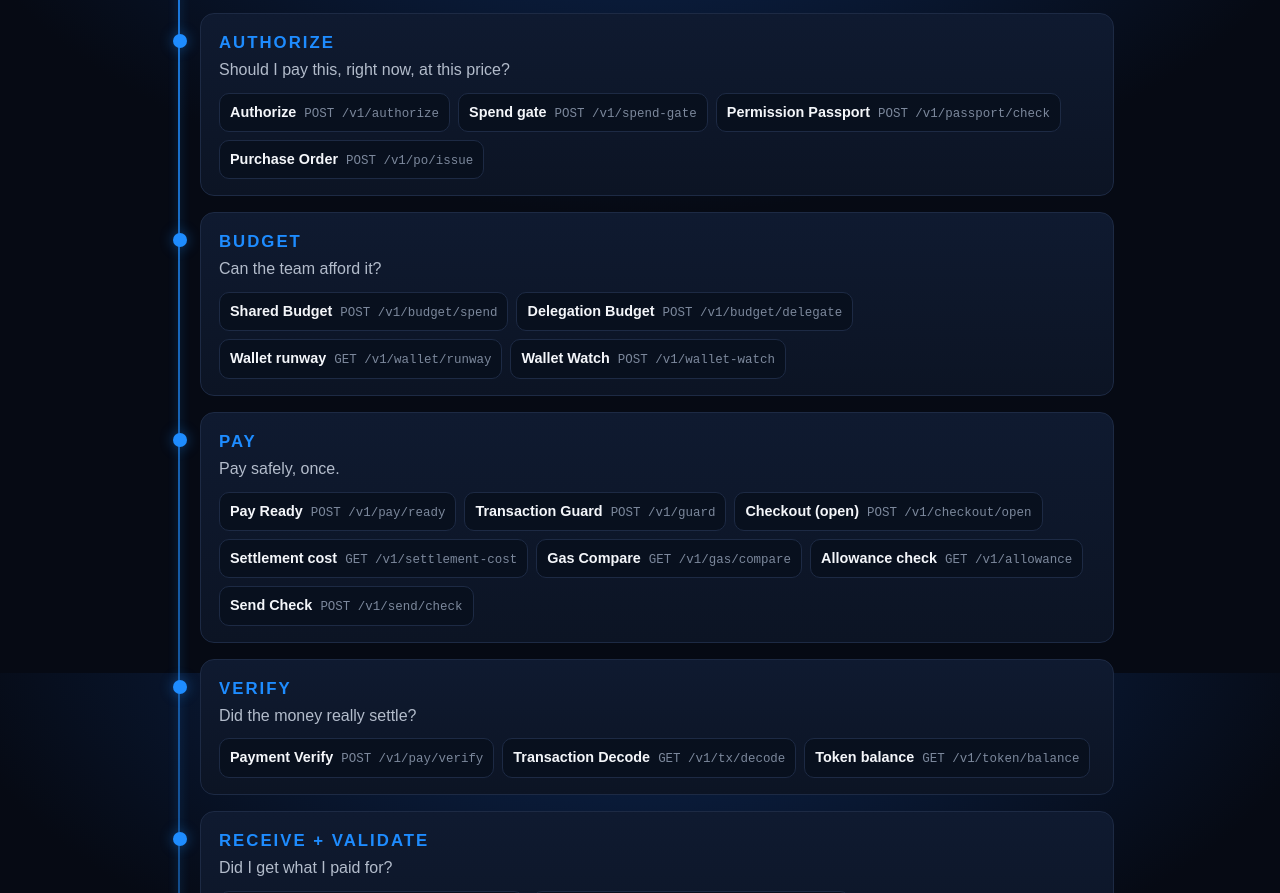
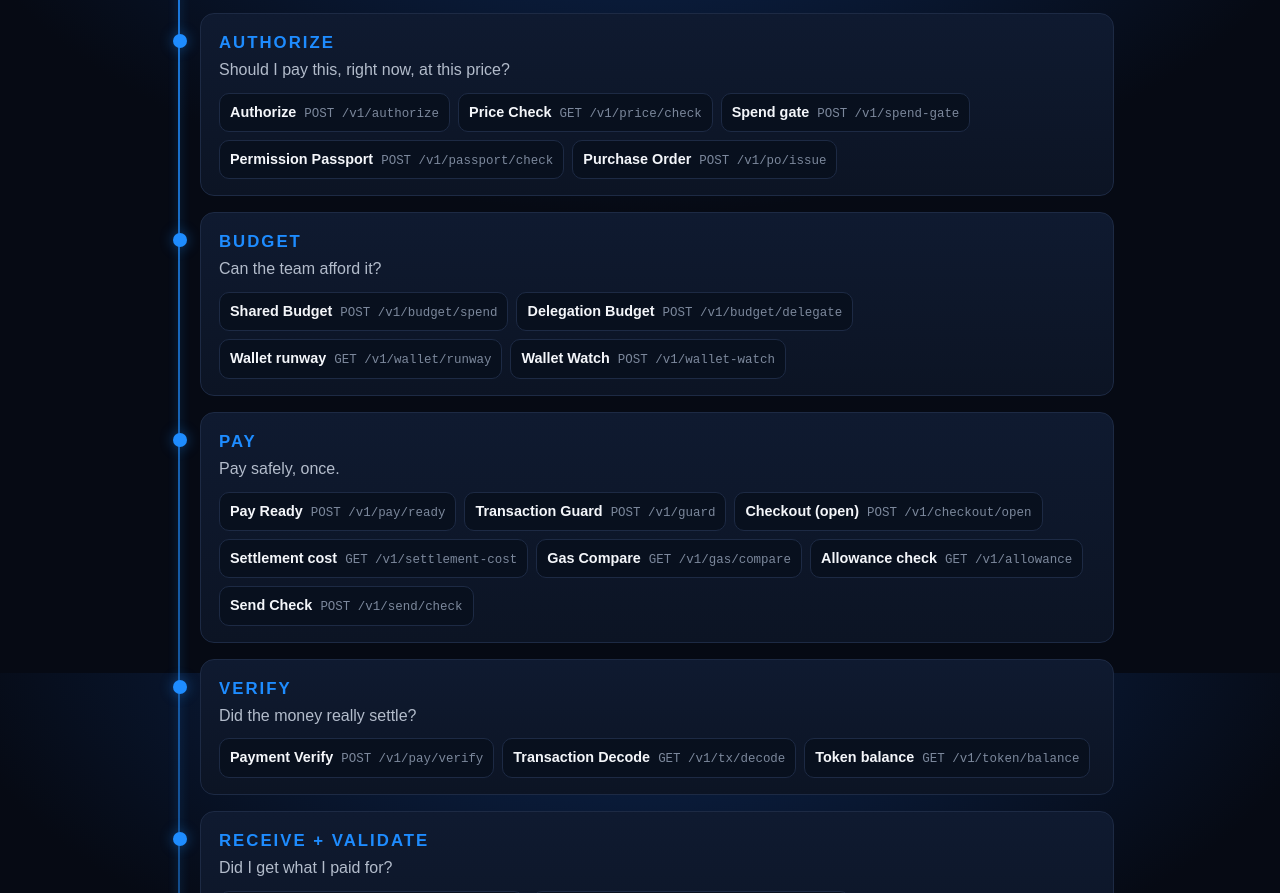
Before and after one commit to OMENZ2026/OMENZ-site, a website: page journey/index.html in a window 1280 px wide. Shown: the part 927-1820 px from the top of the page. Drawn offline with Linux system fonts and the light colour scheme; no server answers.

Commit message:
Journey: Price Check at AUTHORIZE

```diff
--- a/journey/index.html
+++ b/journey/index.html
@@ -71,7 +71,7 @@
   const STOPS = [
     ["DISCOVER", "Which paid tool can do this job?", [["Capability Finder", "GET /v1/market/find"], ["Market job desk", "POST /v1/market/job"], ["Cheapest working tool", "GET /v1/market/cheapest"]]],
     ["TRUST", "Is this seller real and reliable?", [["Reliability score", "GET /v1/market/reliability"], ["Payee check", "GET /v1/market/payee"], ["Seller track record", "GET /v1/seller-record"], ["Proof of life", "GET /v1/alive"], ["Token Check", "GET /v1/token/check"], ["Domain Check", "GET /v1/domain/check"]]],
-    ["AUTHORIZE", "Should I pay this, right now, at this price?", [["Authorize", "POST /v1/authorize"], ["Spend gate", "POST /v1/spend-gate"], ["Permission Passport", "POST /v1/passport/check"], ["Purchase Order", "POST /v1/po/issue"]]],
+    ["AUTHORIZE", "Should I pay this, right now, at this price?", [["Authorize", "POST /v1/authorize"], ["Price Check", "GET /v1/price/check"], ["Spend gate", "POST /v1/spend-gate"], ["Permission Passport", "POST /v1/passport/check"], ["Purchase Order", "POST /v1/po/issue"]]],
     ["BUDGET", "Can the team afford it?", [["Shared Budget", "POST /v1/budget/spend"], ["Delegation Budget", "POST /v1/budget/delegate"], ["Wallet runway", "GET /v1/wallet/runway"], ["Wallet Watch", "POST /v1/wallet-watch"]]],
     ["PAY", "Pay safely, once.", [["Pay Ready", "POST /v1/pay/ready"], ["Transaction Guard", "POST /v1/guard"], ["Checkout (open)", "POST /v1/checkout/open"], ["Settlement cost", "GET /v1/settlement-cost"], ["Gas Compare", "GET /v1/gas/compare"], ["Allowance check", "GET /v1/allowance"], ["Send Check", "POST /v1/send/check"]]],
     ["VERIFY", "Did the money really settle?", [["Payment Verify", "POST /v1/pay/verify"], ["Transaction Decode", "GET /v1/tx/decode"], ["Token balance", "GET /v1/token/balance"]]],
```
